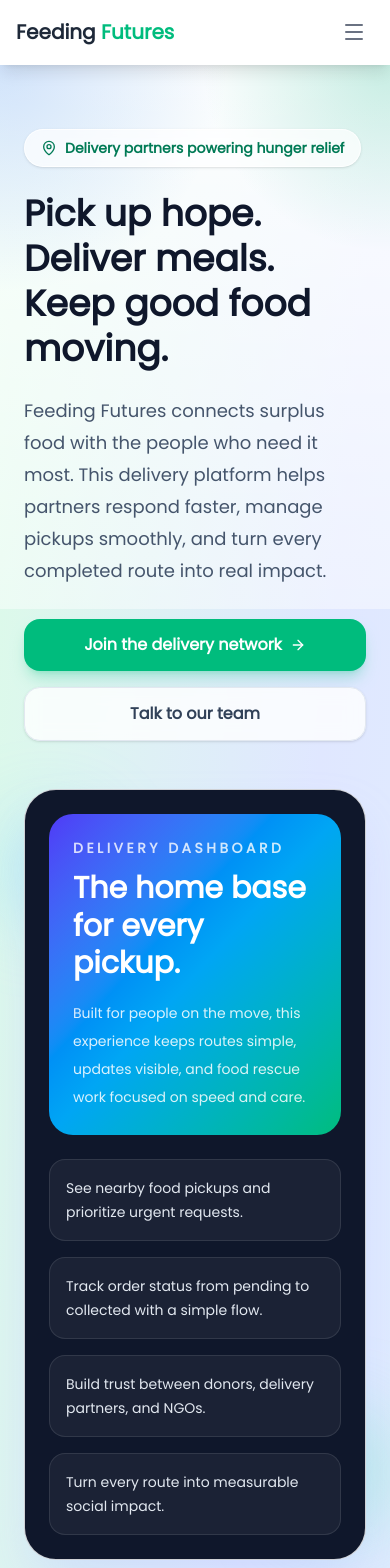
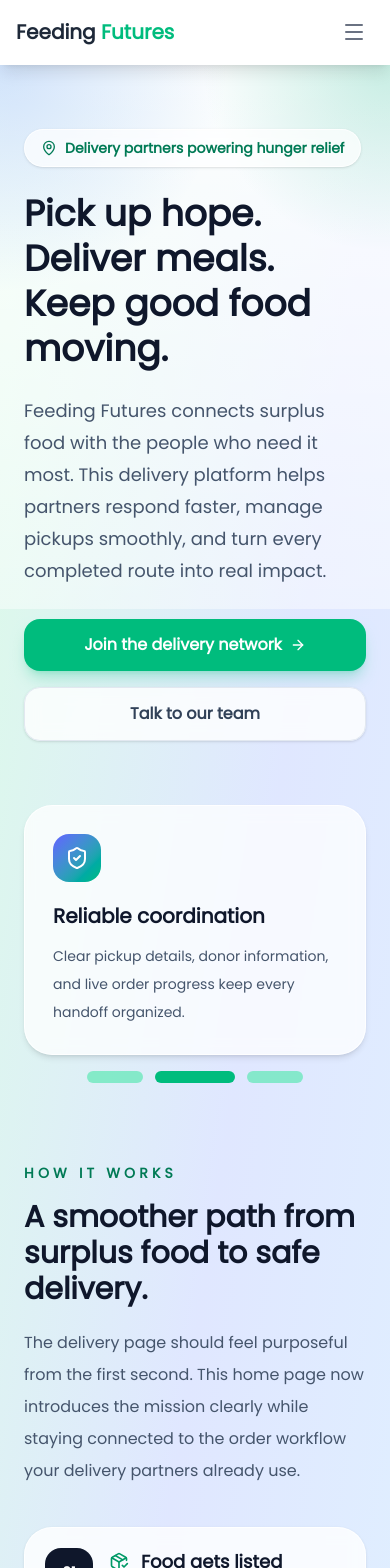
Before and after one commit to namanmahajan2020/Feeding-Futures, a React (Vite) app in the folder Feeding-Futures/delivery/: page / in a window 390 px wide. Shown: the top 1568 px of the page. Built offline with nearby package versions, Linux system fonts and the light colour scheme.

Commit message:
abot for mobile swipe functions

```diff
--- a/Feeding-Futures/delivery/src/pages/About.jsx
+++ b/Feeding-Futures/delivery/src/pages/About.jsx
@@ -1,4 +1,4 @@
-import React from "react";
+import React, { useEffect, useState } from "react";
 import {
   ArrowRight,
   Clock3,
@@ -62,6 +62,15 @@ const deliveryHighlights = [
 
 const About = () => {
   const navigate = useNavigate();
+  const [activeTrustPoint, setActiveTrustPoint] = useState(0);
+
+  useEffect(() => {
+    const interval = window.setInterval(() => {
+      setActiveTrustPoint((prev) => (prev + 1) % trustPoints.length);
+    }, 3200);
+
+    return () => window.clearInterval(interval);
+  }, []);
 
   return (
     <div className="min-h-screen overflow-hidden bg-gradient-to-tl from-sky-100 via-indigo-100 to-green-100 text-slate-900">
@@ -104,7 +113,7 @@ const About = () => {
 
           </div>
 
-          <div className="relative">
+          <div className="relative hidden md:block">
             <div className="absolute -left-6 top-8 h-24 w-24 rounded-full bg-sky-300/40 blur-2xl" />
             <div className="absolute -right-6 bottom-8 h-28 w-28 rounded-full bg-emerald-300/40 blur-2xl" />
 
@@ -139,7 +148,47 @@ const About = () => {
       </section>
 
       <section className="mx-auto max-w-7xl px-6 pb-6 md:px-10">
-        <div className="grid gap-6 lg:grid-cols-3">
+        <div className="block md:hidden">
+          <div className="overflow-hidden rounded-[1.75rem] border border-white/80 bg-white/75 shadow-md backdrop-blur">
+            <div
+              className="flex transition-transform duration-700 ease-in-out"
+              style={{ transform: `translateX(-${activeTrustPoint * 100}%)` }}
+            >
+              {trustPoints.map((point) => (
+                <div key={point.title} className="w-full shrink-0 p-7">
+                  <div className="mb-5 inline-flex rounded-2xl bg-gradient-to-br from-indigo-500 to-emerald-500 p-3 text-white">
+                    <point.icon className="h-6 w-6" />
+                  </div>
+                  <h3 className="text-xl font-bold text-slate-900">{point.title}</h3>
+                  <p className="mt-3 text-sm leading-7 text-slate-600">
+                    {point.description}
+                  </p>
+                </div>
+              ))}
+            </div>
+          </div>
+
+          <div className="mt-4 flex items-center justify-center gap-3">
+            {trustPoints.map((point, index) => (
+              <button
+                key={point.title}
+                type="button"
+                onClick={() => setActiveTrustPoint(index)}
+                className={`h-3 rounded-full transition-all duration-500 ${
+                  index === activeTrustPoint
+                    ? "w-20 bg-emerald-500"
+                    : "w-14 bg-emerald-300/70"
+                }`}
+                aria-label={`Show ${point.title}`}
+                aria-pressed={index === activeTrustPoint}
+              />
+            ))}
+          </div>
+        </div>
+
+
+
+        <div className="hidden gap-6 md:grid lg:grid-cols-3">
           {trustPoints.map((point) => (
             <div
               key={point.title}
```
